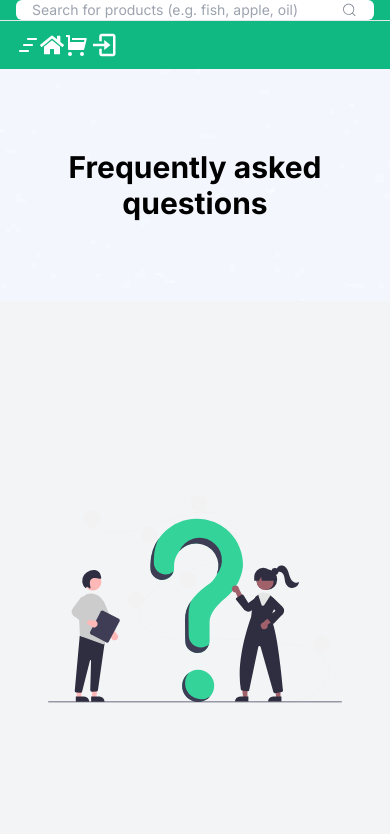
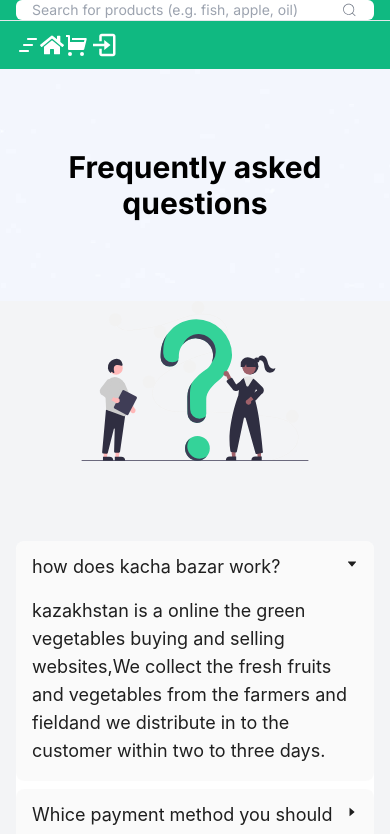
Before and after one commit to arafatyamin/kacha-bazar, a Next.js app: page /FAQ in a window 390 px wide. Shown: the top 834 px of the page. Built offline with nearby package versions, Linux system fonts and the light colour scheme.

Commit message:
responsive image on faq page and added title and meta tag

```diff
--- a/pages/FAQ/index.js
+++ b/pages/FAQ/index.js
@@ -1,6 +1,7 @@
 import CustomerLayout from "@/Layouts/CustomerLayout";
 import { CaretRightOutlined } from "@ant-design/icons";
 import { Collapse, theme } from "antd";
+import Head from "next/head";
 import { useState } from "react";
 const { Panel } = Collapse;
 
@@ -50,11 +51,19 @@ function faq() {
   // };
 
   return (
+    <>
+      <Head>
+        <meta name="viewport" content="width=device-width, initial-scale=1.0" />
+        <title>FAQ</title>
+      </Head>
+      <main>
         <div>
           <div className="flex justify-center bg-[url('/images/page-header/page-header-bg.jpg')] bg-cover bg-no-repeat bg-bottom">
             <div className="container mx-auto px-3">
               <div className="py-20 text-center">
-            <h1 className="text-3xl font-bold">Frequently asked questions</h1>
+                <h1 className="text-3xl font-bold">
+                  Frequently asked questions
+                </h1>
               </div>
             </div>
           </div>
@@ -62,7 +71,7 @@ function faq() {
             <div className="md:flex justify-between">
               <div className=" basis-1/2 ">
                 <svg
-              className="px-8 max-w-full"
+                  className="h-40 md:h-full max-w-full"
                   id="ef672dd0-2e16-4c9d-8107-606b55e40777"
                   data-name="Layer 1"
                   xmlns="http://www.w3.org/2000/svg"
@@ -148,7 +157,12 @@ function faq() {
                     transform="translate(-177.66231 -152.36922)"
                     fill="#e6e6e6"
                   />
-              <circle cx="652.1011" cy="219.78616" r="9.81668" fill="#2f2e41" />
+                  <circle
+                    cx="652.1011"
+                    cy="219.78616"
+                    r="9.81668"
+                    fill="#2f2e41"
+                  />
                   <path
                     d="M796.11115,361.36513h0a26,26,0,0,0-26,25.99994v11.00006h13.5293l6.4707-11,1.94141,11h41.05859l-11-11.00006A26,26,0,0,0,796.11115,361.36513Z"
                     transform="translate(-177.66231 -152.36922)"
@@ -280,6 +294,8 @@ function faq() {
             </div>
           </div>
         </div>
+      </main>
+    </>
   );
 }
 
```
Lines whose indentation alone changed are shown as unchanged.
